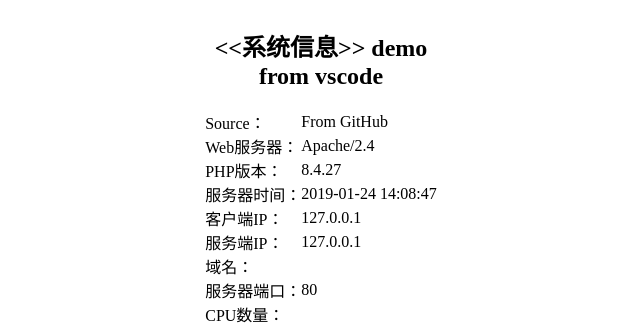
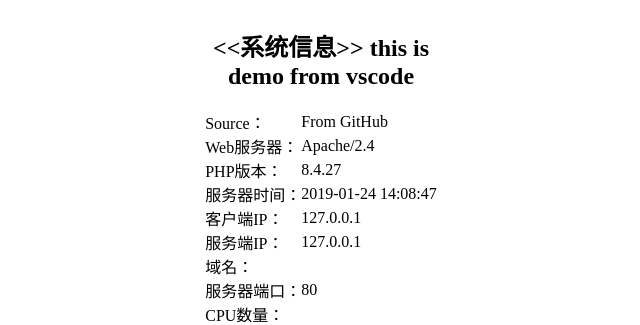
Before and after one commit to thisischenyi/azureappvscode, a PHP site: page / in a window 1280 px wide. Shown: the top 325 px of the page, without its empty margins (319-959 px from the left). Run offline with PHP 8.4, Linux system fonts and the light colour scheme; data that the repository does not hold is empty.

Commit message:
hello again

```diff
--- a/index.php
+++ b/index.php
@@ -20,7 +20,7 @@ $systemtime = date("Y-m-d H:i:s",time());
 /*   以HTML表格的形式将以上获取到的服务器信息输出给客户端浏览器          */
 /*  *******************************************************************  */
 echo "<table align=center cellspacing=0 cellpadding=0>";
-echo "<caption> <h2> <<系统信息>> demo from vscode</h2> </caption>";
+echo "<caption> <h2> <<系统信息>> this is demo from vscode </h2> </caption>";
 echo "<tr> <td> Source：    </td> <td> From GitHub        </td> </tr>";
 echo "<tr> <td> Web服务器：    </td> <td> $sysos        </td> </tr>";
 echo "<tr> <td> PHP版本：      </td> <td> $sysversion   </td> </tr>";
```
